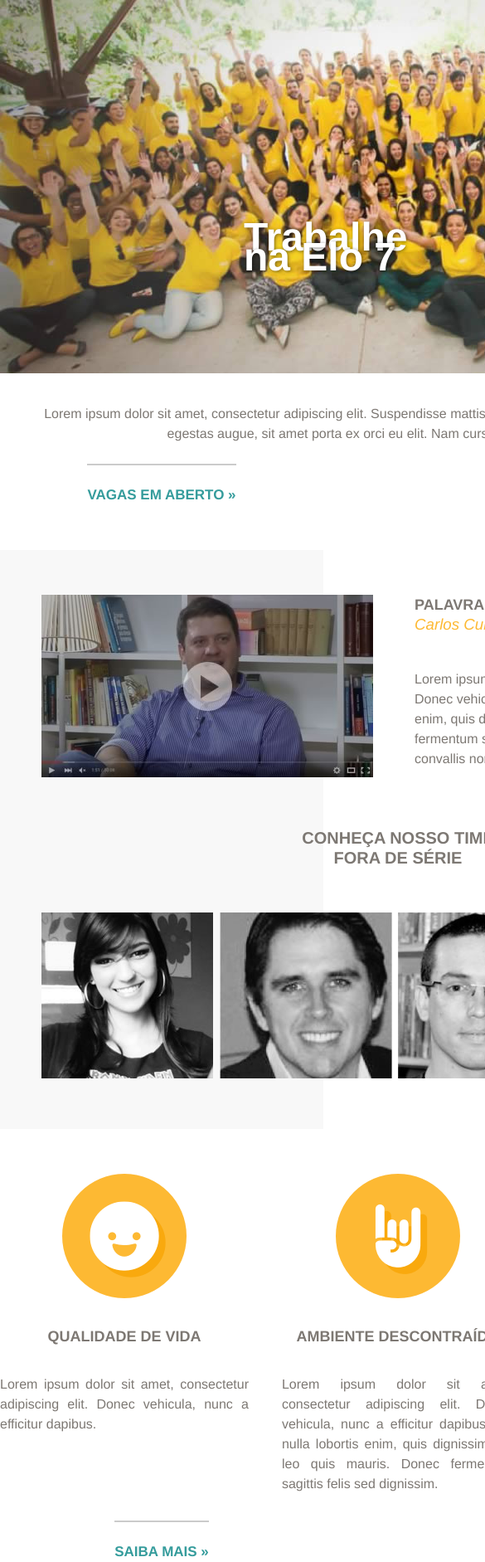
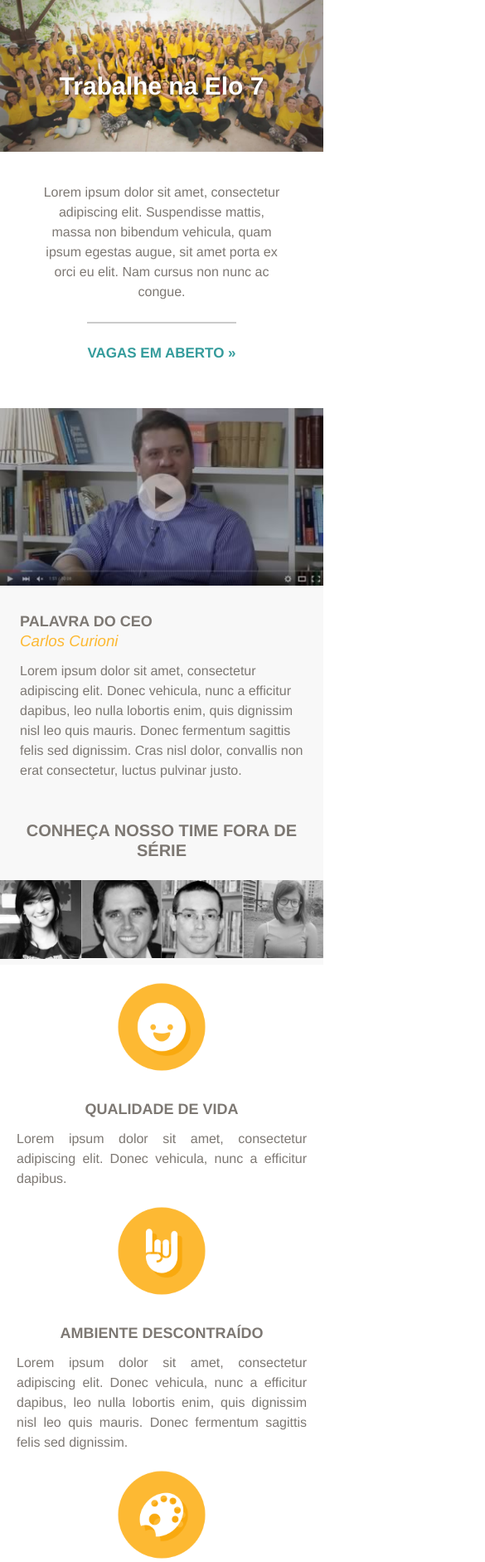
Before and after one commit to vespa/teste-elo7, a website: page app/index.html in a window 390 px wide. Shown: the top 1883 px of the page at 83% size, 585 px wide, since content can reach past the window. Drawn offline with Linux system fonts and the light colour scheme.

Commit message:
criada uma versão para mobile

```diff
--- a/Gulpfile.js
+++ b/Gulpfile.js
@@ -29,10 +29,10 @@
       baseDir: ['./app/'],
     }
   });
-  gulp.watch('./dev/style/**/*.scss', ["styles",reload]);
-  gulp.watch('./dev/**/*.html', ["move",reload]);
+  gulp.watch('./dev/style/**/**.scss', ["styles",reload]);
+  gulp.watch('./dev/**/**.html', ["move",reload]);
   //gulp.watch('dev/javascript/**/*.js');
-  gulp.watch('dev/images/**/*',["move",reload]);
+  gulp.watch('dev/images/**/**',["move",reload]);
 });
 
 
@@ -41,7 +41,7 @@
       './dev/style/main.scss'
     ])
     .pipe(sass())
-    .pipe(minifyCss())
+  //  .pipe(minifyCss())
     .pipe(gulp.dest('./app/style/'))
 });
 //
--- a/dev/style/main.scss
+++ b/dev/style/main.scss
@@ -3,3 +3,8 @@
 @import "base";
 @import "sprites";
 @import "layout";
+@media (max-width: 900px) {
+  @import "mobile/base";
+  @import "mobile/layout";
+  @import "mobile/sprites";
+}
--- /dev/null
+++ b/dev/style/mobile/base.scss
@@ -0,0 +1,8 @@
+.column-4{
+	width:25%;
+	float:left;
+}
+.column-3{
+	width:100%;
+	float:none;
+}
--- /dev/null
+++ b/dev/style/mobile/layout.scss
@@ -0,0 +1,96 @@
+
+  .l-content {
+    //
+    .opening{
+      .opening-foto{
+        width: 100%;
+        h1{
+          font-size: 30px;
+          margin:-25% 0 0;
+          width: 100%;
+          text-align: center;
+        }
+      }
+      .opening-legenda{
+        width: 100%;
+      }
+    }
+    //
+    .highlight-box{
+      .highlight-box-inner{
+        padding: 0;
+        width: 100%;
+        margin:0 auto;
+        .highlight-box-video{
+          .highlight-box-video-media{
+            width:100%;
+            float: none;
+          }
+          .highlight-box-video-description{
+            padding: 24px;
+            .highlight-box-video-text{
+              margin: 12px 0 0;
+            }
+          }
+        }
+        .highlight-box-team{
+          h2{
+            text-align: center;
+            font-size: 20px;
+            width: 100%;
+            padding: 24px 0;
+            text-transform: uppercase;
+          }
+          img{
+            width: 100%;
+          }
+        }
+      }
+    }
+    //
+    .topic-box{
+      margin-top:0;
+      padding: 0;
+      width:100%;
+      .topic-box-row{
+        .topic-box-column{
+          padding: 0 20px;
+          &:last-child{
+            padding: 0 20px;
+          }
+          &:first-child{
+            padding: 0 20px;
+          }
+          h2{
+            font-size: 18px;
+            margin: 12px 0;
+          }
+        }
+      }
+    }
+    //
+    .job-box{
+      width: 100%;
+      h2{
+        margin: 12px 0;
+      }
+      .job-box-list{
+        padding: 0 0 54px 0;
+        li.job-box-item{
+          border-top:1px solid #ddd;
+          a{
+            padding: 6px 12px;
+            font-size: 16px;
+            font-weight: bold;
+            span.local{
+              float:none;
+              display: none;
+            }
+          }
+          &:last-child{
+            border-bottom:1px solid #ddd;
+          }
+        }
+      }
+    }
+  }
--- /dev/null
+++ b/dev/style/mobile/sprites.scss
@@ -0,0 +1,4 @@
+//transform: scale(0.5,0.5)
+.title-sprite{
+    transform: scale(0.7,0.7);
+}
```
Also changed, not shown: app/style/main.css.
